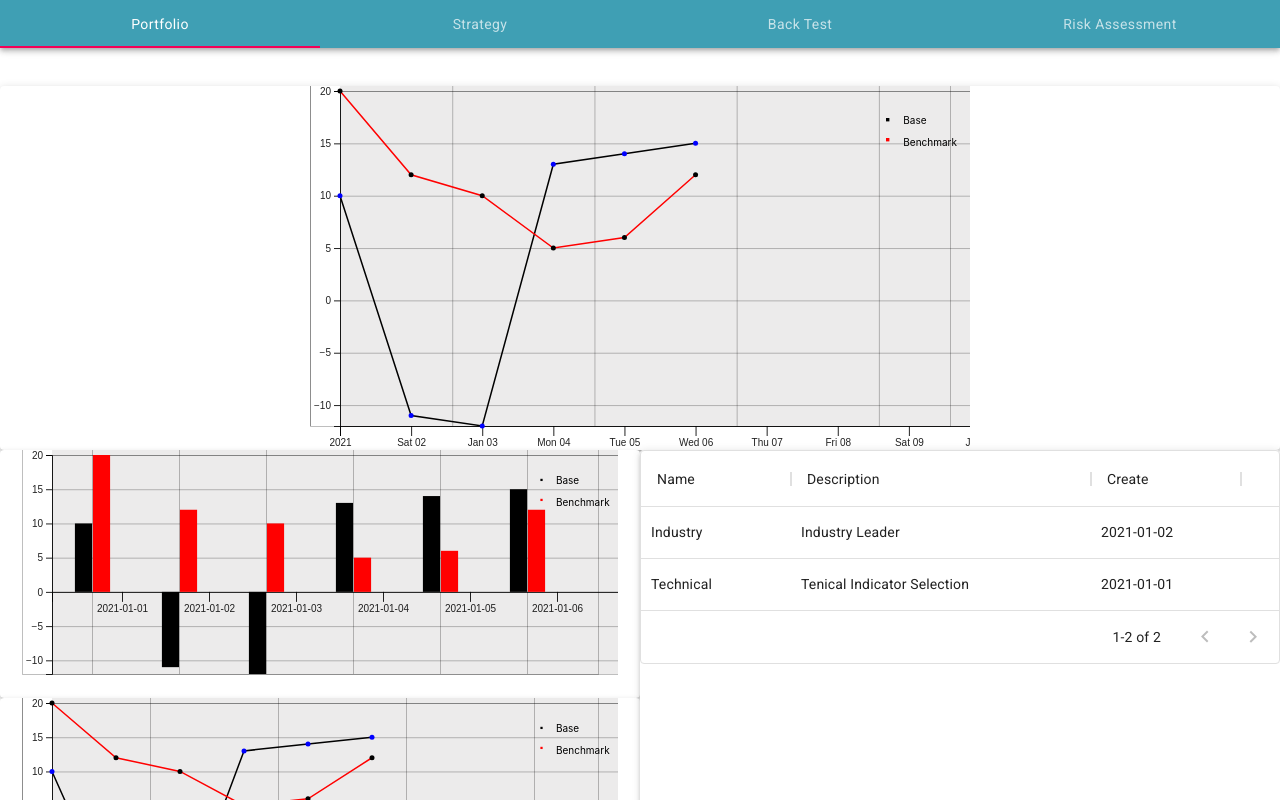
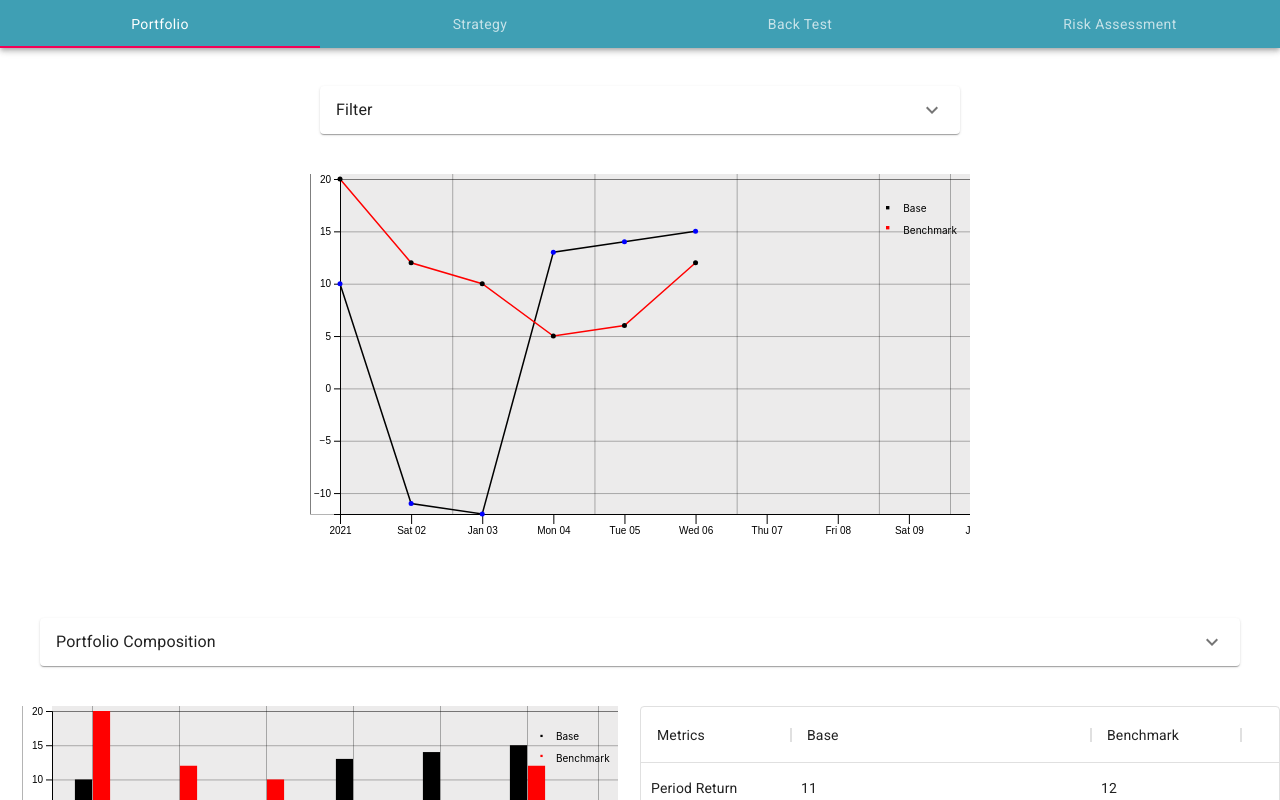
Before and after one commit to Sci-Inference/WaterMons, a React (Create React App) app in the folder water_mons/ui/: page / in a window 1280 px wide. Both pictures are taken after a click on the tab "Portfolio". Shown: the top 800 px of the page. Built offline with nearby package versions, Linux system fonts and the light colour scheme.

Commit message:
portfolio detail page

```diff
--- a/water_mons/ui/package.json
+++ b/water_mons/ui/package.json
@@ -3,15 +3,18 @@
   "version": "0.1.0",
   "private": true,
   "dependencies": {
+    "@date-io/date-fns": "^1.3.13",
     "@fontsource/roboto": "^4.5.0",
     "@material-ui/core": "^4.12.1",
     "@material-ui/data-grid": "^4.0.0-alpha.33",
     "@material-ui/icons": "^4.11.2",
     "@material-ui/lab": "^4.0.0-alpha.60",
+    "@material-ui/pickers": "^3.3.10",
     "@testing-library/jest-dom": "^5.14.1",
     "@testing-library/react": "^11.2.7",
     "@testing-library/user-event": "^12.8.3",
     "d3": "^7.0.0",
+    "date-fns": "^2.22.1",
     "react": "^17.0.2",
     "react-dom": "^17.0.2",
     "react-router-dom": "^5.2.0",
--- a/water_mons/ui/src/layout/navi_bar.js
+++ b/water_mons/ui/src/layout/navi_bar.js
@@ -17,7 +17,9 @@ import {
 const useStyles = makeStyles((theme) => ({
    appColor:{
        background:"#3F9FB4",
-       marginBottom: "3%"
+       marginBottom: "3%",
+       position:"relative",
+       zIndex:9999
     },
     tabText:{
         textTransform: "none" ,
--- a/water_mons/ui/src/portfolio/detail_page.js
+++ b/water_mons/ui/src/portfolio/detail_page.js
@@ -6,13 +6,27 @@ import {
   createTheme,
   ThemeProvider,
 } from "@material-ui/core/styles";
-import AddCircleOutlineIcon from "@material-ui/icons/AddCircleOutline";
-import Container from "@material-ui/core/Container";
 import Grid from "@material-ui/core/Grid";
 import Data_Table from "../utils/data_table";
 import Line_Chart from "../utils/line_chart";
 import Bar_Chart from "../utils/barchart";
 import Paper from "@material-ui/core/Paper";
+import DateFnsUtils from "@date-io/date-fns";
+import {
+  MuiPickersUtilsProvider,
+  KeyboardDatePicker,
+} from "@material-ui/pickers";
+import TextField from "@material-ui/core/TextField";
+import FormControl from "@material-ui/core/FormControl";
+import DeleteIcon from "@material-ui/icons/Delete";
+import Drawer from "@material-ui/core/Drawer";
+import Box from "@material-ui/core/Box";
+
+import Accordion from "@material-ui/core/Accordion";
+import AccordionSummary from "@material-ui/core/AccordionSummary";
+import AccordionDetails from "@material-ui/core/AccordionDetails";
+import ExpandMoreIcon from "@material-ui/icons/ExpandMore";
+import Typography from "@material-ui/core/Typography";
 
 let weight = 700;
 let height = 600;
@@ -34,20 +48,20 @@ const dataColor = [
 
 const columns = [
   {
-    field: "name",
-    headerName: "Name",
+    field: "metric",
+    headerName: "Metrics",
     width: 150,
     editable: true,
   },
   {
-    field: "description",
-    headerName: "Description",
+    field: "base",
+    headerName: "Base",
     width: 300,
     editable: true,
   },
   {
-    field: "create",
-    headerName: "Create",
+    field: "benchmark",
+    headerName: "Benchmark",
     type: "date",
     width: 150,
     editable: true,
@@ -57,15 +71,51 @@ const columns = [
 const rows = [
   {
     id: 1,
-    name: "Industry",
-    description: "Industry Leader",
-    create: "2021-01-02",
+    metric: "Period Return",
+    base: "11",
+    benchmark: "12",
   },
   {
     id: 2,
-    name: "Technical",
-    description: "Tenical Indicator Selection",
-    create: "2021-01-01",
+    metric: "Period Return (%)",
+    base: "0.2",
+    benchmark: "1",
+  },
+  {
+    id: 3,
+    metric: "Max Drawdown",
+    base: "10",
+    benchmark: "12",
+  },
+  {
+    id: 4,
+    metric: "Period Voltility (std.)",
+    base: "0.2",
+    benchmark: "1.2",
+  },
+  {
+    id: 5,
+    metric: "Sharpe Ratio",
+    base: "0.25",
+    benchmark: "1.1",
+  },
+  {
+    id: 6,
+    metric: "Sortino Ratio",
+    base: "2.2",
+    benchmark: "1.3",
+  },
+  {
+    id: 7,
+    metric: "Number Transaction",
+    base: "2",
+    benchmark: "13",
+  },
+  {
+    id: 8,
+    metric: "Transaction Fee",
+    base: "0",
+    benchmark: "0",
   },
 ];
 
@@ -73,10 +123,100 @@ class Portfolio_Detail_Page extends React.Component {
   constructor(props) {
     super(props);
     this.create_table = this.create_table.bind(this);
+    this.handleCompareField = this.handleCompareField.bind(this);
+    this.handleendDateChange = this.handleendDateChange.bind(this);
+    this.handlestartDateChange = this.handlestartDateChange.bind(this);
+    this.createSelectedBenchmark = this.createSelectedBenchmark.bind(this);
+    this.create_date_range_filter = this.create_date_range_filter.bind(this);
+    this.OnClick_deleteSelectedBenchmark =
+      this.OnClick_deleteSelectedBenchmark.bind(this);
+    this.state = {
+      startDate: new Date("2021-01-01"),
+      endDate: new Date("2021-01-01"),
+      benchmarkList: new Array(),
+    };
   }
 
   create_table(rows, columns) {
     return Data_Table(rows, columns);
+  }
+
+  handlestartDateChange(date) {
+    this.setState({ startDate: date });
+  }
+
+  handleendDateChange(date) {
+    this.setState({ endDate: date });
+  }
+
+  handleCompareField(e) {
+    if (e.keyCode == 13) {
+      this.setState({
+        benchmarkList: [...this.state.benchmarkList, e.target.value],
+      });
+      e.target.value = "";
+    }
+  }
+
+  OnClick_deleteSelectedBenchmark(e) {
+    let selectValue = e.currentTarget.value;
+    console.log(e.currentTarget.value);
+    this.setState({
+      benchmarkList: [...this.state.benchmarkList].filter(
+        (d) => d != selectValue
+      ),
+    });
+  }
+
+  createSelectedBenchmark() {
+    let benchmarkList = this.state.benchmarkList;
+    let res = benchmarkList.map((d) => {
+      return (
+        <Button
+          endIcon={<DeleteIcon />}
+          value={d}
+          onClick={this.OnClick_deleteSelectedBenchmark}
+        >
+          {d}
+        </Button>
+      );
+    });
+    console.log(benchmarkList);
+    return res;
+  }
+
+  create_date_range_filter() {
+    return (
+      <MuiPickersUtilsProvider utils={DateFnsUtils}>
+        <KeyboardDatePicker
+          disableToolbar
+          variant="inline"
+          format="MM/dd/yyyy"
+          margin="normal"
+          id="date-picker-inline"
+          label="Start Date"
+          value={this.state.startDate}
+          onChange={this.handlestartDateChange}
+          KeyboardButtonProps={{
+            "aria-label": "change date",
+          }}
+        />
+        <KeyboardDatePicker
+          disableToolbar
+          variant="inline"
+          format="MM/dd/yyyy"
+          margin="normal"
+          id="End Date"
+          label="End Date"
+          minDate={this.state.startDate}
+          value={this.state.endDate}
+          onChange={this.handleendDateChange}
+          KeyboardButtonProps={{
+            "aria-label": "change date",
+          }}
+        />
+      </MuiPickersUtilsProvider>
+    );
   }
 
   render() {
@@ -84,8 +224,45 @@ class Portfolio_Detail_Page extends React.Component {
     return (
       <div>
         <Grid container spacing={12}>
+          <Grid item sm={3}></Grid>
+          <Grid
+            item
+            sm={6}
+            justifyContent="center"
+            alignItems="center"
+            container
+          >
+            <Accordion rounded>
+              <AccordionSummary
+                expandIcon={<ExpandMoreIcon />}
+                aria-controls="panel1a-content"
+                id="panel1a-header"
+              >
+                <div>
+                  <Typography>Filter</Typography>
+                </div>
+              </AccordionSummary>
+              <AccordionDetails>
+                <Grid item sm={6} alignContent="center" container>
+                  {this.createSelectedBenchmark()}
+                </Grid>
+                <Grid item sm={6} container>
+                  <FormControl>
+                    <TextField
+                      id="benchmark_text_field"
+                      label="Benchmark"
+                      margin="normal"
+                      onKeyDown={this.handleCompareField}
+                    />
+                  </FormControl>
+                  {this.create_date_range_filter()}
+                </Grid>
+              </AccordionDetails>
+            </Accordion>
+          </Grid>
+          <Grid item sm={3}></Grid>
           <Grid item sm={12}>
-            <Paper elevation={3}>
+            <Box m={5}>
               <Line_Chart
                 startDate={startDate}
                 endDate={endDate}
@@ -95,11 +272,31 @@ class Portfolio_Detail_Page extends React.Component {
                 margin={10}
                 dataColor={dataColor}
               />
-            </Paper>
+            </Box>
           </Grid>
+
+          <Grid sm={12}>
+              <Box m={5}>
+                <Accordion rounded>
+                  <AccordionSummary
+                    expandIcon={<ExpandMoreIcon />}
+                    aria-controls="panel1a-content"
+                    id="panel1a-header"
+                  >
+                    <div>
+                      <Typography>Portfolio Composition</Typography>
+                    </div>
+                  </AccordionSummary>
+                  <AccordionDetails>
+                    {this.create_table(rows, columns)}
+                  </AccordionDetails>
+                </Accordion>
+              </Box>
+          </Grid>
+
           <Grid item sm={6}>
             <Grid>
-              <Paper elevation={2}>
+              <Box m={0} mb={0}>
                 <Bar_Chart
                   startDate={startDate}
                   endDate={endDate}
@@ -109,10 +306,10 @@ class Portfolio_Detail_Page extends React.Component {
                   margin={10}
                   dataColor={dataColor}
                 />
-              </Paper>
+              </Box>
             </Grid>
             <Grid>
-              <Paper elevation={2}>
+              <Box m={0}>
                 <Line_Chart
                   startDate={startDate}
                   endDate={endDate}
@@ -122,11 +319,11 @@ class Portfolio_Detail_Page extends React.Component {
                   margin={10}
                   dataColor={dataColor}
                 />
-              </Paper>
+              </Box>
             </Grid>
           </Grid>
           <Grid item sm={6}>
-            <Paper elevation={3}>{this.create_table(rows, columns)}</Paper>
+            <Box m={0}>{this.create_table(rows, columns)}</Box>
           </Grid>
         </Grid>
       </div>
--- a/water_mons/ui/src/utils/data_table.js
+++ b/water_mons/ui/src/utils/data_table.js
@@ -5,14 +5,12 @@ import { DataGrid } from '@material-ui/data-grid';
 
 function Data_Table(rows,columns) {
     return(
-        <div style={{ height: 400, width: '100%' }}>
             <DataGrid
         rows={rows}
         columns={columns}
         autoPageSize
         autoHeight
       />
-        </div>
     )
 }
 
```
Also changed, not shown: 2 other files (tests, documents, lock files or other folders).
